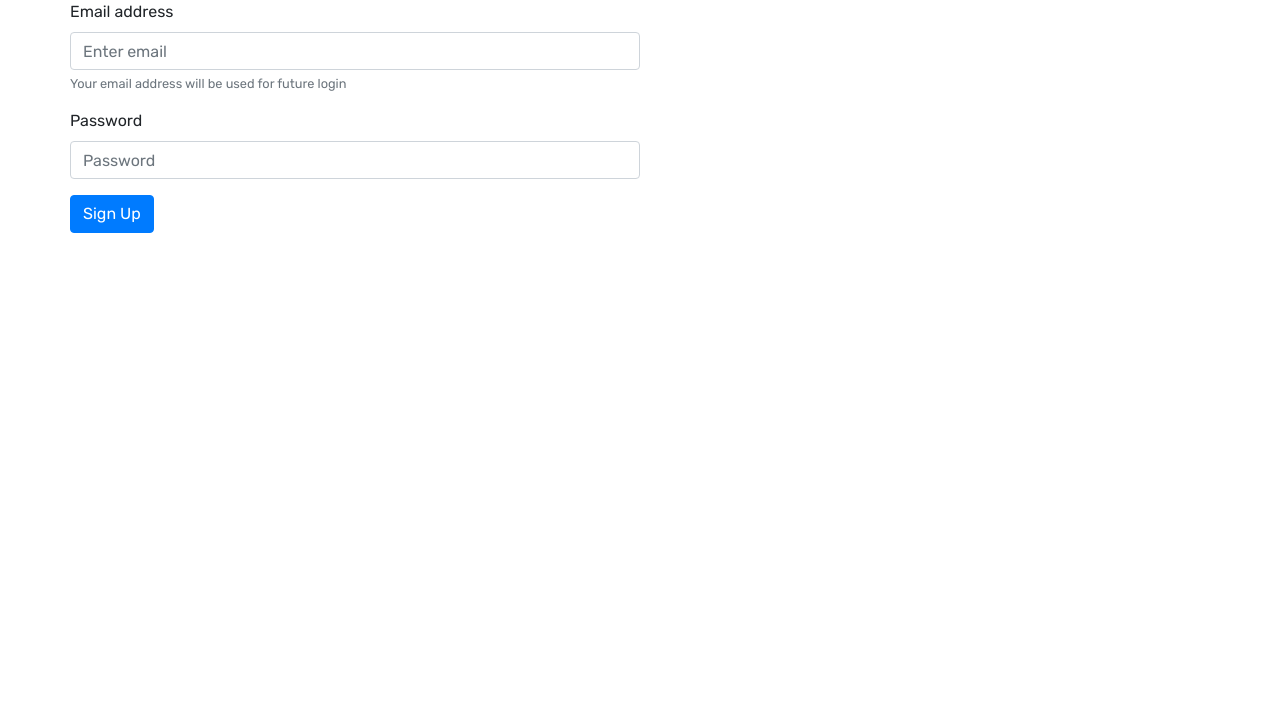
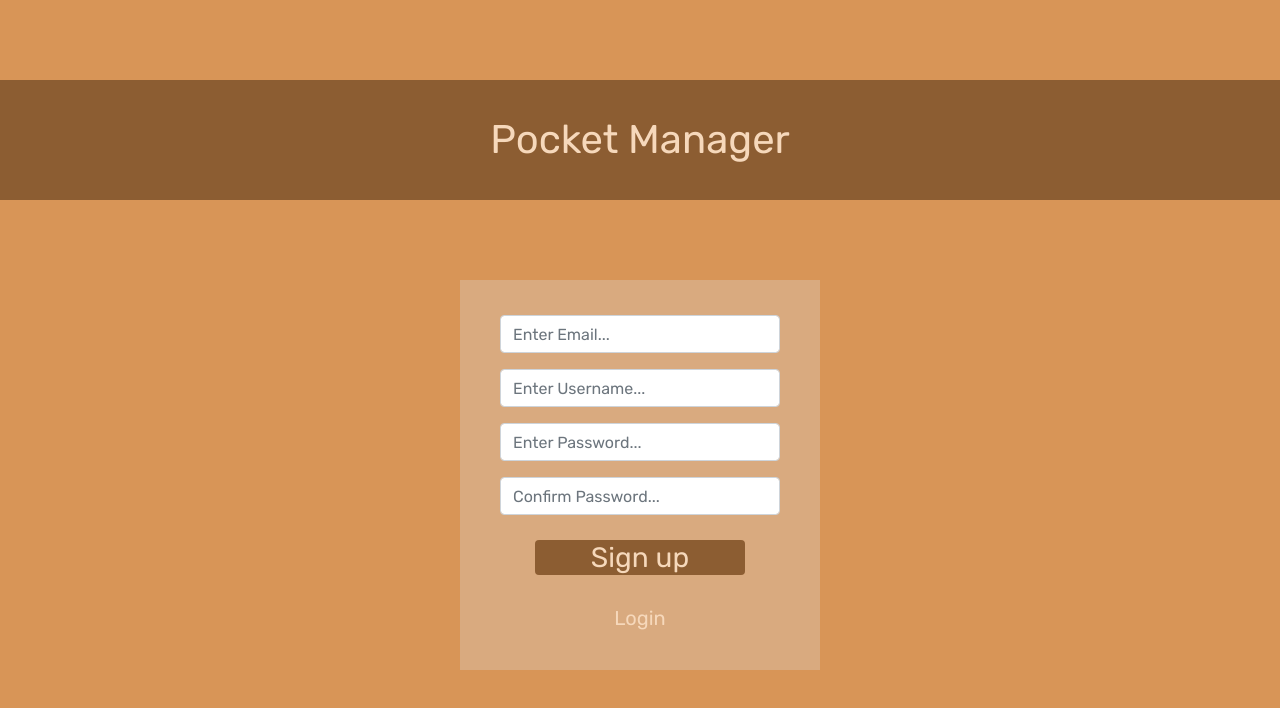
Before and after one commit to D0KD0/Project_tracker, a React (Create React App) app in the folder client/: page /signup in a window 1280 px wide. Shown: the top 708 px of the page. Built offline with nearby package versions, Linux system fonts and the light colour scheme.

Commit message:
added css styling edited the loginform and signup forms   - removed buttons and added placeholder divs instead   - removed the container and row components added a title.js in case i need to move the title to login and signup forms added base layout of page in app.js

```diff
--- a/client/src/App.js
+++ b/client/src/App.js
@@ -38,16 +38,19 @@ function App() {
   return (
     <ApolloProvider client={client}>
       <Router>
-      <>
-      <Route path="/login" component={LoginForm} />
-      <Route path="/signup" component={SignupForm} />
-      </>
-    </Router>
-
+        <>
+          <div className="bg-tan">
+            <section id="Logo_Container" className="bg-brown txt-lighttan flex-centered">
+              Pocket Manager
+            </section>
+            <section id="Content_Container" className="bg-tan30">
+              <Route path="/login" component={LoginForm} />
+              <Route path="/signup" component={SignupForm} />
+            </section>
+          </div>
+        </>
+      </Router>
     </ApolloProvider>
-
   );
-
 }
-
 export default App;
--- a/client/src/components/LoginForm.js
+++ b/client/src/components/LoginForm.js
@@ -7,30 +7,29 @@ import Row from 'react-bootstrap/Row';
 
 function LoginForm() {
   return (
-    <Container>
-      <Row>
-        <Form className='w-50'>
-          <Form.Group className="mb-3" controlId="formBasicEmail">
-            <Form.Label>Email address</Form.Label>
-            <Form.Control type="email" placeholder="Enter email" />
+        <Form id='Form_Holder'>
+          <Form.Group className="" controlId="formBasicEmail">
+            {/* <Form.Label>Email address</Form.Label> */}
+            <Form.Control type="email" placeholder="Enter Email..." />
             <Form.Text className="text-muted">
-              We'll never share your email with anyone else.
+              {/* We'll never share your email with anyone else. */}
             </Form.Text>
           </Form.Group>
 
-          <Form.Group className="mb-3" controlId="formBasicPassword">
-            <Form.Label>Password</Form.Label>
-            <Form.Control type="password" placeholder="Password" />
+          <Form.Group className="" controlId="formBasicPassword">
+            {/* <Form.Label>Password</Form.Label> */}
+            <Form.Control type="password" placeholder="Enter Password..." />
           </Form.Group>
-          <Form.Group className="mb-3" controlId="formBasicCheckbox">
-            <Form.Check type="checkbox" label="Check me out" />
-          </Form.Group>
-          <Button variant="primary" type="submit">
+          {/* <Form.Group className="" controlId="formBasicCheckbox">
+            <Form.Check type="checkbox" label="Save Login" />
+          </Form.Group> */}
+          <div id="Login_Button" className="bg-brown flex-centered btn main-btn">
             Login
-          </Button>
+          </div>
+          <div id="Signup_Button" className="flex-centered btn sub-btn">
+            <a>Sign up</a>
+          </div>
         </Form>
-      </Row>
-    </Container>
   );
 }
 
--- a/client/src/components/SignupForm.js
+++ b/client/src/components/SignupForm.js
@@ -7,28 +7,44 @@ import Row from 'react-bootstrap/Row';
 
 function SignupForm() {
   return (
-    <Container>
-      <Row>
-        <Form className='w-50'>
-          <Form.Group className="mb-3" controlId="formBasicEmail">
-            <Form.Label>Email address</Form.Label>
-            <Form.Control type="email" placeholder="Enter email" />
+    <Form id='Form_Holder'>
+      <Form.Group className="" controlId="formBasicEmail">
+        {/* <Form.Label>Email address</Form.Label> */}
+        <Form.Control type="email" placeholder="Enter Email..." />
         <Form.Text className="text-muted">
-              Your email address will be used for future login
+          {/* We'll never share your email with anyone else. */}
         </Form.Text>
       </Form.Group>
 
-          <Form.Group className="mb-3" controlId="formBasicPassword">
-            <Form.Label>Password</Form.Label>
-            <Form.Control type="password" placeholder="Password" />
+      <Form.Group className="" controlId="formBasicUsername">
+        {/* <Form.Label>Email address</Form.Label> */}
+        <Form.Control type="email" placeholder="Enter Username..." />
+        {/* <Form.Text className="text-muted">
+          We'll never share your email with anyone else.
+        </Form.Text> */}
       </Form.Group>
 
-          <Button variant="primary" type="submit">
-            Sign Up
-          </Button>
+      <Form.Group className="" controlId="formBasicPassword">
+        {/* <Form.Label>Password</Form.Label> */}
+        <Form.Control type="password" placeholder="Enter Password..." />
+      </Form.Group>
+
+      <Form.Group className="" controlId="formBasicPassword">
+        {/* <Form.Label>Password</Form.Label> */}
+        <Form.Control type="password" placeholder="Confirm Password..." />
+      </Form.Group>
+      {/* <Form.Group className="" controlId="formBasicCheckbox">
+        <Form.Check type="checkbox" label="Save Login" />
+      </Form.Group> */}
+
+      <div id="Signup_Button" className="bg-brown flex-centered btn main-btn">
+        <a>Sign up</a>
+      </div>
+
+      <div id="Login_Button" className="flex-centered btn sub-btn">
+        Login
+      </div>
     </Form>
-      </Row>
-    </Container>
 );
 }
 
--- a/client/src/index.css
+++ b/client/src/index.css
@@ -1,5 +1,18 @@
+*{
+  --tan: rgb(216, 149, 87);
+  --tan30: rgb(217, 217, 217, 0.3);
+  --lighttan: rgb(246, 216, 187);
+  --brown: rgb(140, 93, 50);
+  --fields: rgb(217, 217, 217);
+  margin: 0;
+  padding: 0;
+  text-decoration: none;
+  list-style-type: none;
+}
+
 body {
   font-family: 'Rubik', sans-serif;
+  background-color: var(--tan);
 }
 
 h1,
@@ -15,3 +28,122 @@ h6 {
   font-weight: 300;
   font-style: italic;
 }
+
+
+/* Background colors */
+.bg-tan {
+  background-color: var(--tan);
+}
+
+.bg-tan30 {
+  background-color: var(--tan30);
+}
+
+.bg-lighttan {
+  background-color: var(--lighttan);
+}
+
+.bg-brown {
+  background-color: var(--brown);
+}
+
+/* Text Colors */
+.txt-tan {
+  color: var(--tan);
+}
+
+
+.txt-lighttan {
+  color: var(--lighttan);
+}
+
+.txt-brown {
+  color: var(--brown);
+}
+.mt-80 {
+  margin-top: 80px;
+}
+
+
+.flex {
+  display: flex;
+}
+
+.flex-column {
+  flex-direction: column;
+}
+
+.flex-centered {
+  display: flex;
+  justify-content: center;
+  align-items: center;
+  text-align: center;
+}
+
+
+
+.inputfield {
+  width: 100%;
+  height: 35px;
+  border: none;
+  background-color: var(--fields);
+}
+
+/* Default container info */
+#Logo_Container {
+  margin-top: 80px;
+  margin-bottom: 80px;
+  height: 120px;
+  font-size: 40px;
+}
+
+#Content_Container {
+  padding-left: 40px;
+  padding-right: 40px;
+  height: auto;
+  max-width: 360px;
+  margin-left: auto;
+  margin-right: auto;
+  margin-bottom: 80px;
+}
+
+#Form_Holder {
+  padding-top: 35px;
+  padding-bottom: 35px;
+}
+
+#Login_Pass {
+  margin-top: 25px;
+}
+
+.btn {
+  margin-top: 25px;
+  width: 75%;
+  height: 35px;
+  margin-left: auto;
+  margin-right: auto;
+}
+
+
+
+.main-btn {
+  font-size: 28px;
+  color: var(--lighttan);
+}
+
+.sub-btn {
+  font-size: 20px;
+  color: var(--lighttan);
+}
+
+
+/* Media Queries */
+
+/* Mobile display Format */
+/* @media screen and (max-width: 600px) {
+
+}
+
+@media screen and (max-width: 1000px) {
+
+} */
```
Also changed, not shown: client/src/components/Title.js (added). Lines whose indentation alone changed are shown as unchanged.
